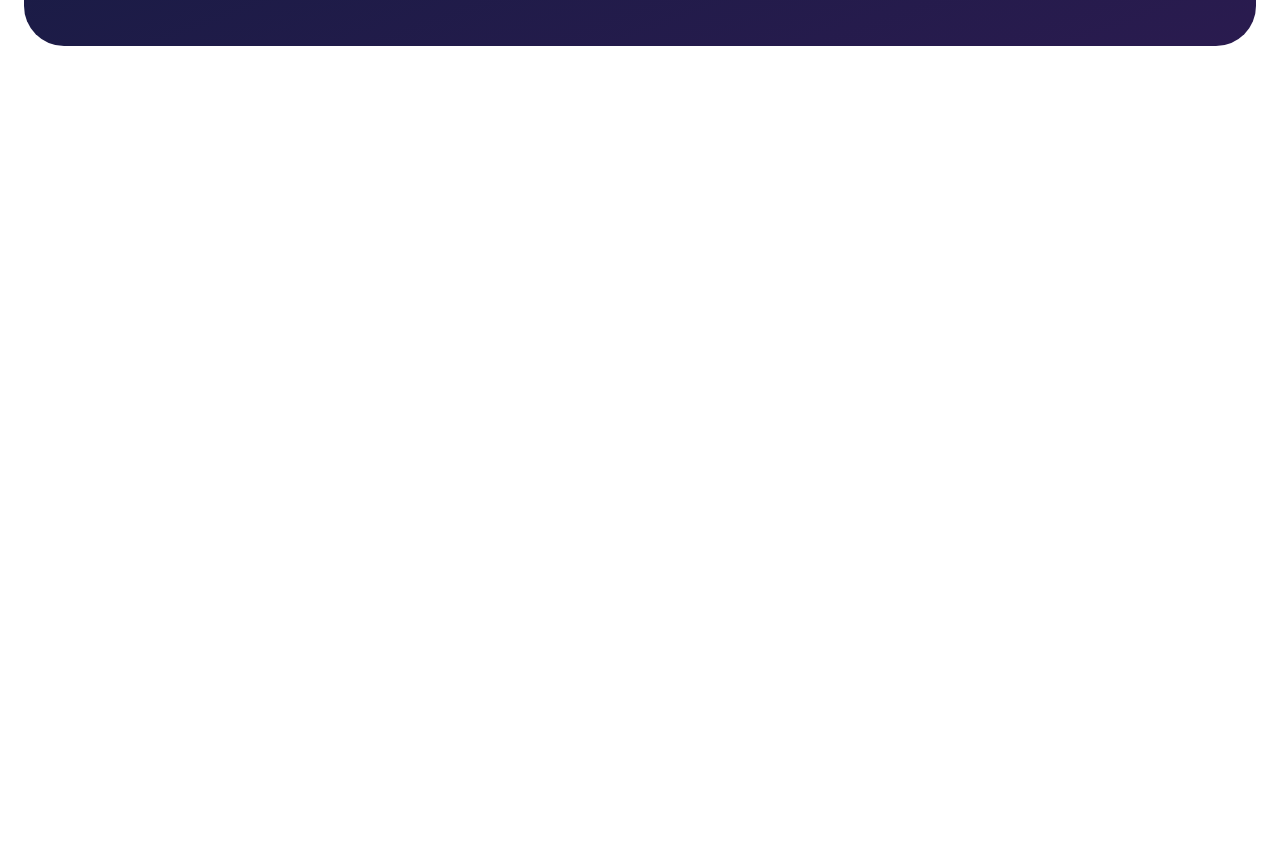
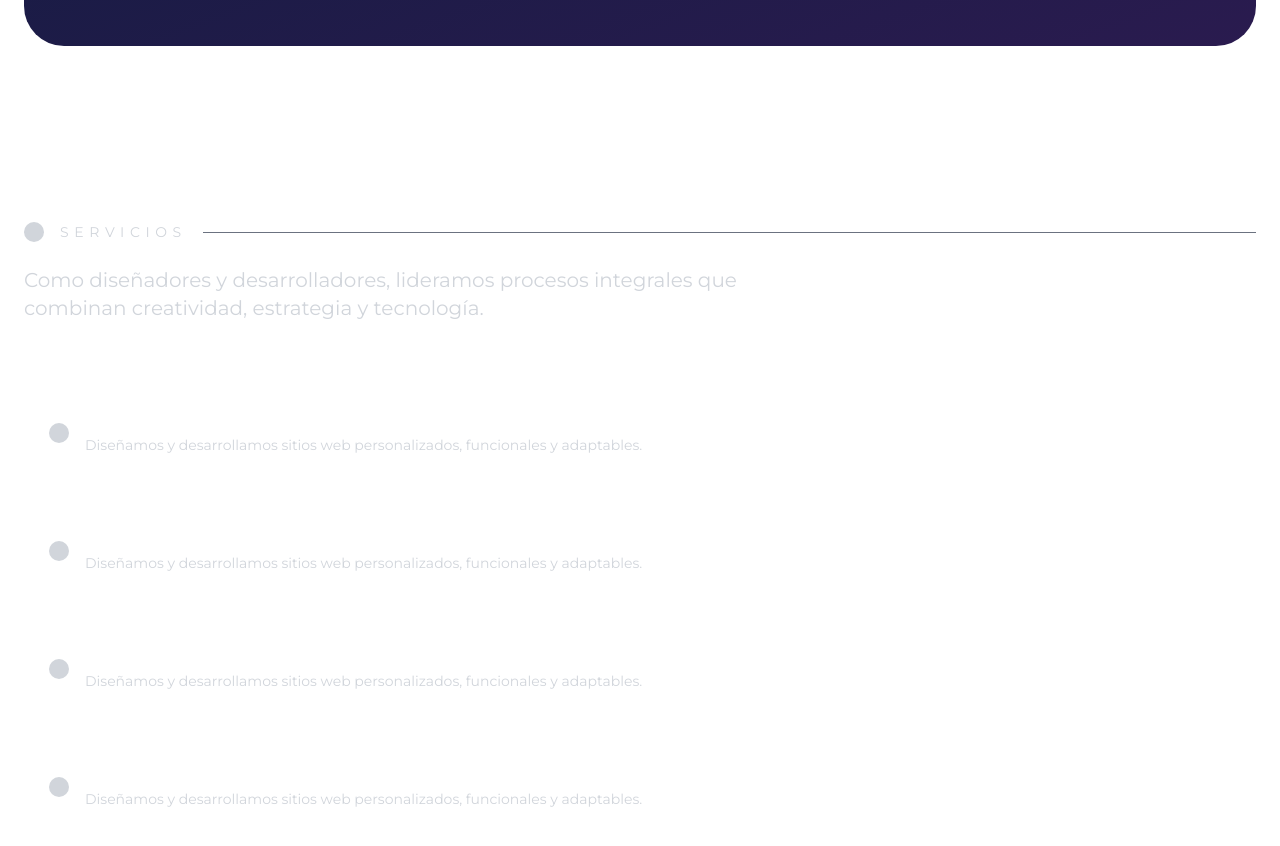
Before and after one commit to Mgroyes/Fractal-estudio-digital, an Angular app: page / in a window 1280 px wide. Shown: the part 1546-2392 px from the top of the page. Before the commit the page ends 1672 px from the top, so only its background shows below. Built offline with nearby package versions, Linux system fonts and the light colour scheme.

Commit message:
componenteServicios

```diff
--- a/src/app/app.component.html
+++ b/src/app/app.component.html
@@ -26,3 +26,4 @@
 <app-navbar></app-navbar>
 <app-hero></app-hero>
 <app-nosotros></app-nosotros>
+<app-servicios></app-servicios>
--- a/src/app/app.component.ts
+++ b/src/app/app.component.ts
@@ -2,11 +2,12 @@ import { Component } from '@angular/core';
 import { NavbarComponent } from './shared/navbar/navbar.component';
 import { HeroComponent } from "./shared/hero/hero.component";
 import { NosotrosComponent } from "./shared/nosotros/nosotros.component";
+import { ServiciosComponent } from "./shared/servicios/servicios.component";
 
 @Component({
   selector: 'app-root',
   standalone: true,
-  imports: [NavbarComponent, HeroComponent, NosotrosComponent], // 👈 IMPORTANTE
+  imports: [NavbarComponent, HeroComponent, NosotrosComponent, ServiciosComponent], // 👈 IMPORTANTE
   templateUrl: './app.component.html',
   styleUrl: './app.component.scss'
 })
--- /dev/null
+++ b/src/app/shared/servicios/servicios.component.html
@@ -0,0 +1,257 @@
+<section class="relative pt-24 pb-20 text-white">
+
+  <div class="max-w-7xl mx-auto px-6">
+
+    <!-- HEADER -->
+    <div class="flex items-center gap-4 mb-6">
+      <div class="w-5 h-5 rounded-full bg-gray-300"></div>
+
+      <h2 class="tracking-[0.4em] text-sm text-gray-300">
+        SERVICIOS
+      </h2>
+
+      <div class="flex-1 h-[1px] bg-gray-500"></div>
+    </div>
+
+    <!-- DESCRIPCIÓN -->
+    <p class="text-lg lg:text-xl text-gray-300 max-w-3xl mb-16 leading-relaxed">
+      Como diseñadores y desarrolladores, lideramos procesos integrales
+      que combinan creatividad, estrategia y tecnología.
+    </p>
+
+    <!-- CONTENEDOR -->
+    <div class="flex flex-col gap-6">
+
+      <!-- ITEM 1 -->
+      <div class="border border-white/20 rounded-3xl bg-white/5 backdrop-blur-xl overflow-hidden">
+
+        <!-- HEADER -->
+        <div
+          class="flex items-center justify-between p-6 cursor-pointer">
+
+          <div class="flex items-center gap-4">
+            <div class="w-5 h-5 rounded-full bg-gray-300"></div>
+
+            <div>
+              <h3 class="font-semibold">Diseño web y software</h3>
+              <p class="text-sm text-gray-300">
+                Diseñamos y desarrollamos sitios web personalizados, funcionales y adaptables.
+              </p>
+            </div>
+          </div>
+
+          <i class="bi bi-chevron-down transition"
+             (click)="toggle(0)"
+             [class.rotate-180]="activeIndex === 0"></i>
+        </div>
+
+        <!-- CONTENIDO -->
+        <div *ngIf="activeIndex === 0" class="px-6 pb-6">
+
+          <div class="grid lg:grid-cols-2 gap-6 items-center">
+
+            <!-- IMAGEN -->
+            <img
+              src="assets/imgs/imgServicios1.png"
+              class="rounded-2xl w-full object-cover">
+
+            <!-- TEXTO -->
+            <div class="text-gray-300 space-y-3">
+              <p>
+                Con nuestro servicio no solo obtendrás productos lindos,
+                lo más importante funcionales
+              </p>
+
+              <ul class="space-y-2">
+                <li>- Más clientes, no solo visitas</li>
+                <li>- Experiencia que genera confianza</li>
+                <li>- Soluciones a la medida de tu negocio</li>
+                <li>- Escalabilidad y rendimiento</li>
+              </ul>
+
+              <button class="mt-4 px-6 py-3 border border-white/30 rounded-xl hover:bg-white/20 transition">
+                Ver más
+              </button>
+            </div>
+
+          </div>
+
+        </div>
+      </div>
+
+      <!-- ITEM 2 -->
+      <div class="border border-white/20 rounded-3xl bg-white/5 backdrop-blur-xl overflow-hidden">
+
+        <!-- HEADER -->
+        <div
+          (click)="toggle(1)"
+          class="flex items-center justify-between p-6 cursor-pointer">
+
+          <div class="flex items-center gap-4">
+            <div class="w-5 h-5 rounded-full bg-gray-300"></div>
+
+            <div>
+              <h3 class="font-semibold">Diseño web y software</h3>
+              <p class="text-sm text-gray-300">
+                Diseñamos y desarrollamos sitios web personalizados, funcionales y adaptables.
+              </p>
+            </div>
+          </div>
+
+          <i class="bi bi-chevron-down transition"
+             [class.rotate-180]="activeIndex === 1"></i>
+        </div>
+
+        <!-- CONTENIDO -->
+        <div *ngIf="activeIndex === 1" class="px-6 pb-6">
+
+          <div class="grid lg:grid-cols-2 gap-6 items-center">
+
+            <!-- IMAGEN -->
+            <img
+              src="assets/imgs/imgServicios1.png"
+              class="rounded-2xl w-full object-cover">
+
+            <!-- TEXTO -->
+            <div class="text-gray-300 space-y-3">
+              <p>
+                Con nuestro servicio no solo obtendrás productos lindos,
+                lo más importante funcionales
+              </p>
+
+              <ul class="space-y-2">
+                <li>- Más clientes, no solo visitas</li>
+                <li>- Experiencia que genera confianza</li>
+                <li>- Soluciones a la medida de tu negocio</li>
+                <li>- Escalabilidad y rendimiento</li>
+              </ul>
+
+              <button class="mt-4 px-6 py-3 border border-white/30 rounded-xl hover:bg-white/20 transition">
+                Ver más
+              </button>
+            </div>
+
+          </div>
+
+        </div>
+      </div>
+
+      <!-- ITEM 3 -->
+      <div class="border border-white/20 rounded-3xl bg-white/5 backdrop-blur-xl overflow-hidden">
+
+        <!-- HEADER -->
+        <div
+          (click)="toggle(2)"
+          class="flex items-center justify-between p-6 cursor-pointer">
+
+          <div class="flex items-center gap-4">
+            <div class="w-5 h-5 rounded-full bg-gray-300"></div>
+
+            <div>
+              <h3 class="font-semibold">Diseño web y software</h3>
+              <p class="text-sm text-gray-300">
+                Diseñamos y desarrollamos sitios web personalizados, funcionales y adaptables.
+              </p>
+            </div>
+          </div>
+
+          <i class="bi bi-chevron-down transition"
+             [class.rotate-180]="activeIndex === 2"></i>
+        </div>
+
+        <!-- CONTENIDO -->
+        <div *ngIf="activeIndex === 2" class="px-6 pb-6">
+
+          <div class="grid lg:grid-cols-2 gap-6 items-center">
+
+            <!-- IMAGEN -->
+            <img
+              src="assets/imgs/imgServicios1.png"
+              class="rounded-2xl w-full object-cover">
+
+            <!-- TEXTO -->
+            <div class="text-gray-300 space-y-3">
+              <p>
+                Con nuestro servicio no solo obtendrás productos lindos,
+                lo más importante funcionales
+              </p>
+
+              <ul class="space-y-2">
+                <li>- Más clientes, no solo visitas</li>
+                <li>- Experiencia que genera confianza</li>
+                <li>- Soluciones a la medida de tu negocio</li>
+                <li>- Escalabilidad y rendimiento</li>
+              </ul>
+
+              <button class="mt-4 px-6 py-3 border border-white/30 rounded-xl hover:bg-white/20 transition">
+                Ver más
+              </button>
+            </div>
+
+          </div>
+
+        </div>
+      </div>
+
+      <!-- ITEM 4 -->
+      <div class="border border-white/20 rounded-3xl bg-white/5 backdrop-blur-xl overflow-hidden">
+
+        <!-- HEADER -->
+        <div
+          (click)="toggle(3)"
+          class="flex items-center justify-between p-6 cursor-pointer">
+
+          <div class="flex items-center gap-4">
+            <div class="w-5 h-5 rounded-full bg-gray-300"></div>
+
+            <div>
+              <h3 class="font-semibold">Diseño web y software</h3>
+              <p class="text-sm text-gray-300">
+                Diseñamos y desarrollamos sitios web personalizados, funcionales y adaptables.
+              </p>
+            </div>
+          </div>
+
+          <i class="bi bi-chevron-down transition"
+             [class.rotate-180]="activeIndex === 3"></i>
+        </div>
+
+        <!-- CONTENIDO -->
+        <div *ngIf="activeIndex === 3" class="px-6 pb-6">
+
+          <div class="grid lg:grid-cols-2 gap-6 items-center">
+
+            <!-- IMAGEN -->
+            <img
+              src="assets/imgs/imgServicios1.png"
+              class="rounded-2xl w-full object-cover">
+
+            <!-- TEXTO -->
+            <div class="text-gray-300 space-y-3">
+              <p>
+                Con nuestro servicio no solo obtendrás productos lindos,
+                lo más importante funcionales
+              </p>
+
+              <ul class="space-y-2">
+                <li>- Más clientes, no solo visitas</li>
+                <li>- Experiencia que genera confianza</li>
+                <li>- Soluciones a la medida de tu negocio</li>
+                <li>- Escalabilidad y rendimiento</li>
+              </ul>
+
+              <button class="mt-4 px-6 py-3 border border-white/30 rounded-xl hover:bg-white/20 transition">
+                Ver más
+              </button>
+            </div>
+
+          </div>
+
+        </div>
+      </div>
+
+    </div>
+
+  </div>
+
+</section>
--- /dev/null
+++ b/src/app/shared/servicios/servicios.component.ts
@@ -0,0 +1,18 @@
+import { Component } from '@angular/core';
+import { CommonModule } from '@angular/common';
+
+@Component({
+  selector: 'app-servicios',
+  standalone: true,
+  imports: [CommonModule],
+  templateUrl: './servicios.component.html',
+})
+export class ServiciosComponent {
+
+  activeIndex: number | null = null;
+
+  toggle(index: number) {
+    this.activeIndex = this.activeIndex === index ? null : index;
+  }
+
+}
```
Also changed, not shown: src/app/shared/servicios/servicios.component.scss (added), 1 other file (tests, documents, lock files or other folders).
